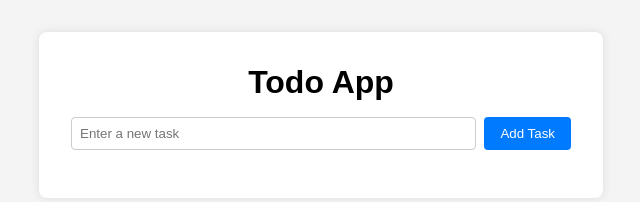
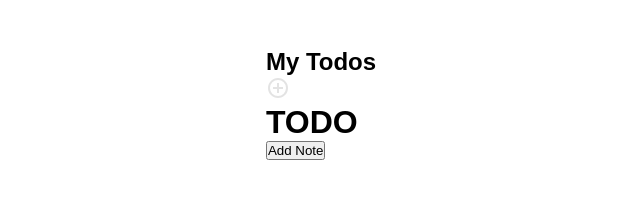
Before and after one commit to Pietrols/Todo-List, a website built with webpack: page src/template.html in a window 1280 px wide. Shown: the whole page, without its empty margins (319-959 px from the left). Built offline with nearby package versions, Linux system fonts and the light colour scheme.

Commit message:
restructured html using js in layout.js module, retracted css for later. set up layout module , and index module.

```diff
--- a/src/index.js
+++ b/src/index.js
@@ -1,4 +1,33 @@
 import "./style.css";
-import { greeting } from "./landing.js";
 
-console.log(greeting);
+import { createlayout } from "./layout.js";
+
+window.addEventListener("DOMContentLoaded", () => {
+  createlayout(); // Create layout once
+
+  // Select the popup overlay, add-note buttons, and close button
+  const popupOverlay = document.getElementById("popup-overlay");
+  const sidebarAddBtn = document.getElementById("add-note-button");
+  const mainAddBtn = document.getElementById("main-add-btn");
+  const closeButton = document.getElementById("form-close");
+
+  // Function to toggle the popup visibility
+  function togglePopup() {
+    popupOverlay.classList.toggle("hidden"); // Show or hide the overlay
+    const popupForm = document.getElementById("todo-form");
+    popupForm.classList.toggle("hidden"); // Show or hide the form inside the overlay
+  }
+
+  // Attach event listeners
+  sidebarAddBtn.addEventListener("click", togglePopup);
+  mainAddBtn.addEventListener("click", togglePopup);
+
+  closeButton.addEventListener("click", togglePopup);
+
+  // Click outside the form (on overlay) to hide the popup
+  popupOverlay.addEventListener("click", (e) => {
+    if (e.target === popupOverlay) {
+      togglePopup();
+    }
+  });
+});
--- a/src/landing.js
+++ /dev/null
@@ -1 +0,0 @@
-export const greeting = "Hello, Odinite!";
--- /dev/null
+++ b/src/layout.js
@@ -0,0 +1,115 @@
+import image from "./images/add_circle_24dp_E3E3E3_FILL0_wght400_GRAD0_opsz24.svg";
+
+export function createlayout() {
+  //Main Wrapper
+  const wrapperDiv = document.createElement("div");
+  wrapperDiv.setAttribute("id", "app");
+  document.body.appendChild(wrapperDiv);
+
+  // Sidebar
+  const sidebar = document.createElement("aside");
+  sidebar.setAttribute("id", "sidebar");
+  wrapperDiv.appendChild(sidebar);
+
+  const sidebarHeader = document.createElement("h2");
+  sidebarHeader.textContent = "My Todos";
+  sidebar.appendChild(sidebarHeader);
+
+  const addNoteImg = document.createElement("img");
+  addNoteImg.src = image;
+  addNoteImg.setAttribute("id", "add-note-button");
+  sidebar.appendChild(addNoteImg);
+
+  const todoTitlesList = document.createElement("ul");
+  todoTitlesList.id = "todo-nav-list";
+  sidebar.appendChild(todoTitlesList);
+
+  // Main content
+  const main = document.createElement("div");
+  main.setAttribute("id", "main");
+  wrapperDiv.appendChild(main);
+
+  const mainHeader = document.createElement("h1");
+  mainHeader.textContent = "TODO";
+  main.appendChild(mainHeader);
+
+  const addNoteButton = document.createElement("button");
+  addNoteButton.id = "main-add-btn";
+  addNoteButton.textContent = "Add Note";
+  main.appendChild(addNoteButton);
+
+  const todoCards = document.createElement("div");
+  todoCards.id = "todo-cards-container";
+  main.appendChild(todoCards);
+
+  // Popup overlay
+  const popup = document.createElement("div");
+  popup.id = "popup-overlay";
+  popup.setAttribute("class", "hidden");
+  document.body.appendChild(popup);
+
+  const popupForm = document.createElement("form");
+  popupForm.setAttribute("class", "task-form hidden");
+  popupForm.id = "todo-form";
+  popup.appendChild(popupForm);
+
+  // Title input
+  const todoTitleInput = document.createElement("input");
+  todoTitleInput.id = "title";
+  todoTitleInput.setAttribute("type", "text");
+  todoTitleInput.setAttribute("placeholder", "Title");
+  todoTitleInput.setAttribute("class", "form-control");
+  todoTitleInput.required = true;
+  popupForm.appendChild(todoTitleInput);
+
+  const todoTitleLabel = document.createElement("label");
+  todoTitleLabel.setAttribute("for", "title");
+  todoTitleLabel.setAttribute("class", "task-form-label");
+  todoTitleLabel.textContent = "Title: ";
+  popupForm.appendChild(todoTitleLabel);
+
+  //Date input
+  const todoDateInput = document.createElement("input");
+  todoDateInput.id = "date";
+  todoDateInput.setAttribute("type", "text");
+  todoDateInput.setAttribute("placeholder", "Title");
+  todoDateInput.setAttribute("class", "form-control");
+  todoDateInput.required = true;
+  popupForm.appendChild(todoDateInput);
+
+  const todoDateLabel = document.createElement("label");
+  todoDateLabel.setAttribute("for", "date");
+  todoDateLabel.setAttribute("class", "task-form-label");
+  todoDateLabel.textContent = "Date: ";
+  popupForm.appendChild(todoDateLabel);
+
+  // Description input
+  const todoDescriptionInput = document.createElement("textarea");
+  todoDescriptionInput.id = "description";
+  todoDescriptionInput.setAttribute = ("placeholder", "Title");
+  todoDescriptionInput.setAttribute = ("class", "form-control");
+  todoDescriptionInput.required = true;
+  popupForm.appendChild(todoDescriptionInput);
+
+  const todoDescriptionLabel = document.createElement("label");
+  todoDescriptionLabel.setAttribute("for", "description");
+  todoDescriptionLabel.setAttribute("class", "task-form-label");
+  todoDescriptionLabel.textContent = "Description: ";
+  popupForm.appendChild(todoDescriptionLabel);
+
+  const formAddButton = document.createElement("button");
+  formAddButton.id = "form-add";
+  formAddButton.textContent = "Add";
+  popupForm.appendChild(formAddButton);
+
+  const formDeleteButton = document.createElement("button");
+  formDeleteButton.id = "form-add";
+  formDeleteButton.textContent = "Delete";
+  popupForm.appendChild(formDeleteButton);
+
+  const formCloseButton = document.createElement("button");
+  formCloseButton.id = "form-close";
+  formCloseButton.textContent = "Close";
+  formCloseButton.type = "button";
+  popupForm.appendChild(formCloseButton);
+}
--- a/src/style.css
+++ b/src/style.css
@@ -1,71 +1,17 @@
 * {
   margin: 0;
   padding: 0;
+  box-sizing: border-box;
 }
 
 body {
   font-family: Arial, Helvetica, sans-serif;
-  background-color: #f4f4f4;
-  padding: 2rem;
+  margin: 2rem;
+  padding: 1rem;
   display: flex;
   justify-content: center;
 }
 
-.container {
-  background: white;
-  padding: 2rem;
-  border-radius: 8px;
-  width: 100%;
-  max-width: 500px;
-  box-shadow: 0 0 10px rgba(0, 0, 0, 0.1);
+.hidden {
+  display: none;
 }
-
-h1 {
-  text-align: center;
-  margin-bottom: 1rem;
-}
-
-form {
-  display: flex;
-  gap: 0.5rem;
-  margin-bottom: 1rem;
-}
-
-input[type="text"] {
-  flex: 1;
-  padding: 0.5rem;
-  border: 1px solid #ccc;
-  border-radius: 4px;
-}
-
-button {
-  padding: 0.5rem 1rem;
-  border: none;
-  background-color: #007bff;
-  color: white;
-  border-radius: 4px;
-  cursor: pointer;
-}
-
-button:hover {
-  background-color: #0056b3;
-}
-
-ul {
-  list-style: none;
-}
-
-li {
-  background: #e9ecef;
-  margin-bottom: 0, 5rem;
-  padding: 0.5rem;
-  border-radius: 4px;
-  display: flex;
-  justify-content: space-between;
-  align-items: center;
-}
-
-li.completed {
-  text-decoration: line-through;
-  color: #6c757d;
-}
--- a/src/template.html
+++ b/src/template.html
@@ -5,19 +5,5 @@
     <meta name="viewport" content="width=device-width, initial-scale=1.0" />
     <title>Document</title>
   </head>
-  <body>
-    <div class="container">
-      <h1>Todo App</h1>
-      <form id="todo-form">
-        <input
-          type="text"
-          id="todo-input"
-          placeholder="Enter a new task"
-          required
-        />
-        <button type="submit">Add Task</button>
-      </form>
-      <ul id="todo-list"></ul>
-    </div>
-  </body>
+  <body></body>
 </html>
```
Also changed, not shown: src/todoManager.js (added, +13 -0 lines), src/dom.js (added), src/images/add_circle_24dp_E3E3E3_FILL0_wght400_GRAD0_opsz24.svg (added), src/nav.js (added), src/popup.js (added).
